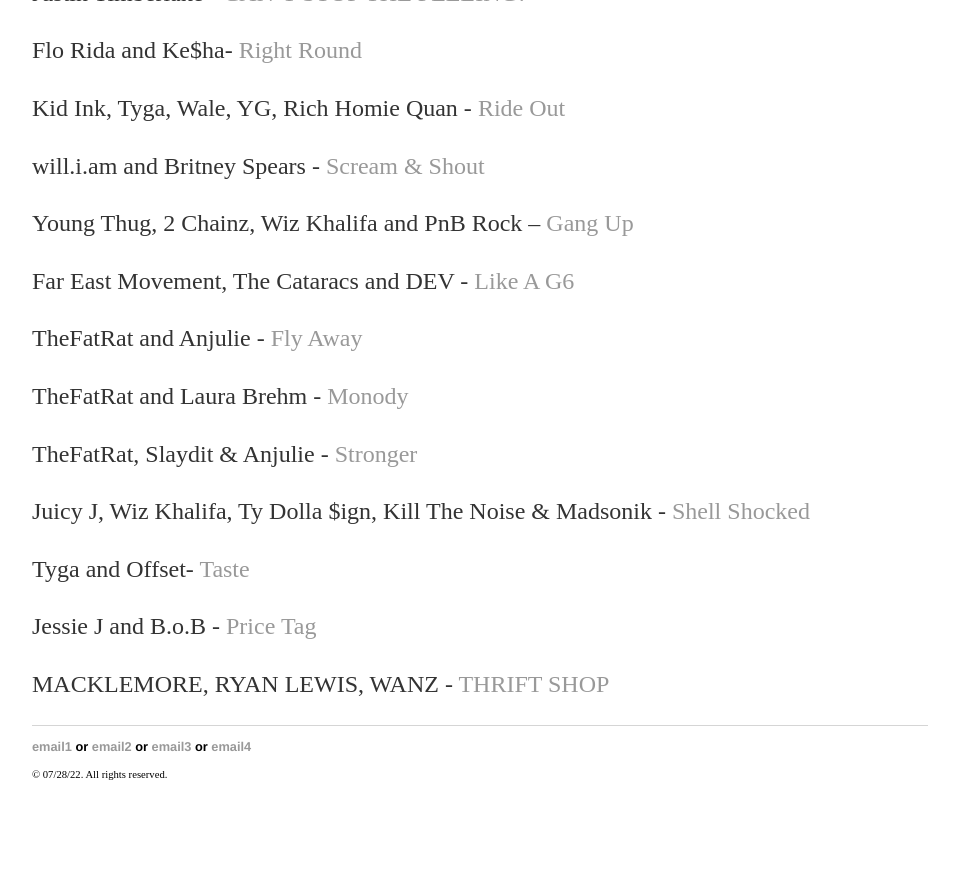
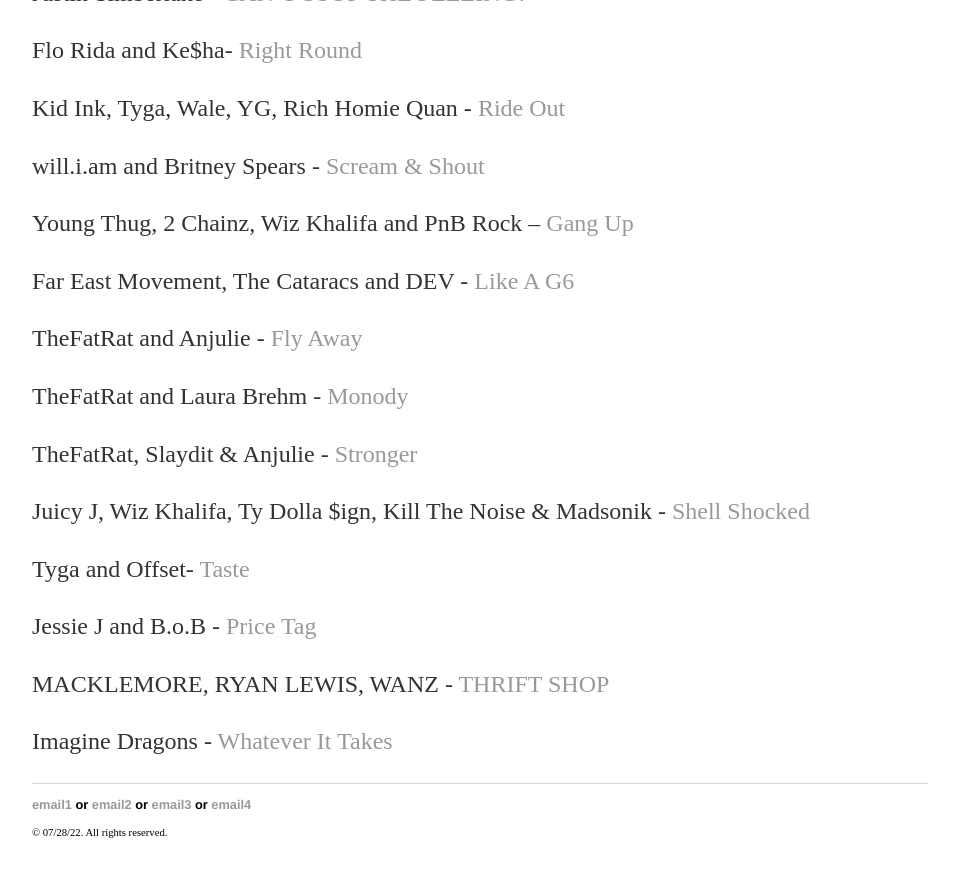
Before and after one commit to yjkweon24/yjkweon24.github.io, a Jekyll site: the page built from _posts/2018-10-23-songs-that-i-love.md, in a window 1280 px wide and 900 px high, scrolled down 21561 px. Shown: the top 877 px of the window, without its empty margins (160-1119 px from the left). Built offline with Jekyll 4.4.1, drawn with Linux system fonts in a browser that asks for light colours; before the commit the page ends 22403 px from its top, so only the background shows below that.

Commit message:
Update 2018-10-23-songs-that-i-love.md

```diff
--- a/_posts/2018-10-23-songs-that-i-love.md
+++ b/_posts/2018-10-23-songs-that-i-love.md
@@ -766,3 +766,5 @@
 Jessie J and B.o.B - [Price Tag](https://www.youtube.com/watch?v=qMxX-QOV9tI&list=WL&index=2&ab_channel=JessieJVEVO)
 
 MACKLEMORE, RYAN LEWIS, WANZ - [THRIFT SHOP](https://www.youtube.com/watch?v=QK8mJJJvaes&list=RDGMEMHDXYb1_DDSgDsobPsOFxpAVMLjxulQ1bEWg&index=11&ab_channel=Macklemore)
+
+Imagine Dragons - [Whatever It Takes](https://www.youtube.com/watch?v=gOsM-DYAEhY)
```
